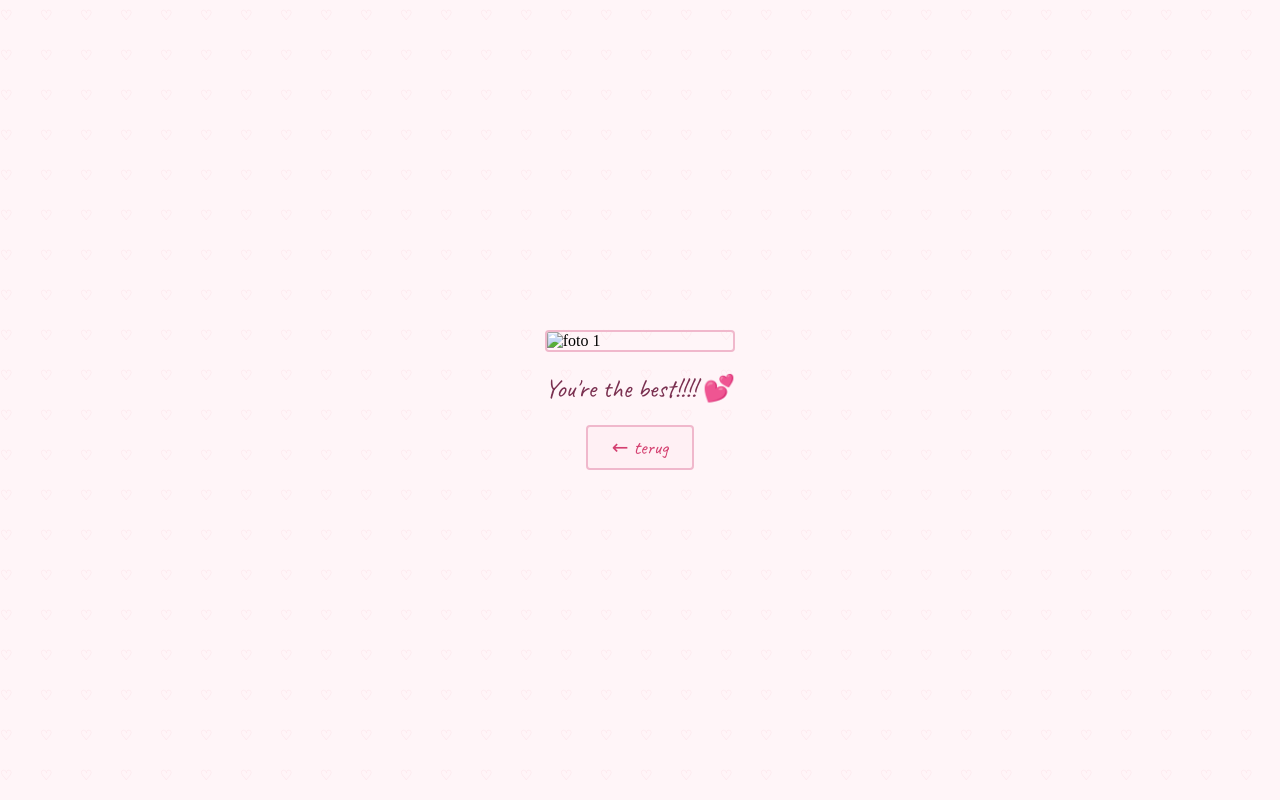
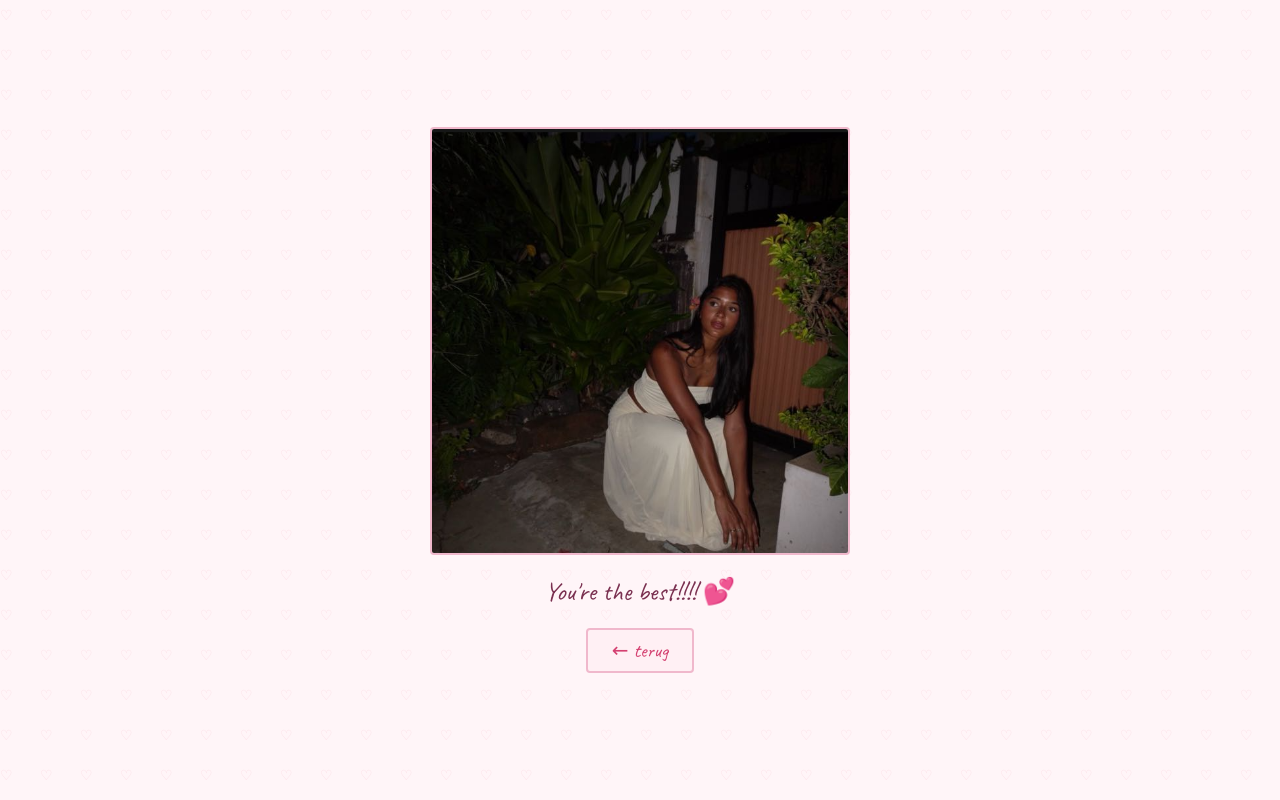
Before and after one commit to sweetyeo/ophilie, a plain HTML site: page img1.html in a window 1280 px wide. Drawn offline with Linux system fonts and the light colour scheme.

Commit message:
Update img1.html

```diff
--- a/img1.html
+++ b/img1.html
@@ -9,7 +9,7 @@
 </head>
 <body>
   <div class="container">
-    <img src="img/op_img5.png" alt="foto 1"/>
+    <img src="op_img5.png" alt="foto 1"/>
     <p>You're the best!!!! 💕</p>
     <a href="index.html" class="back-btn">← terug</a>
   </div>
```
